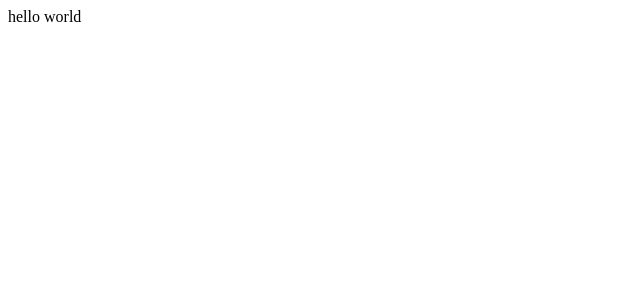
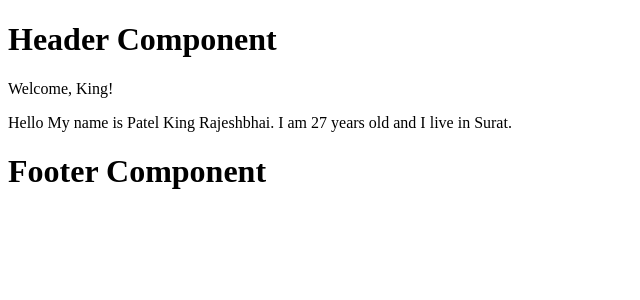
Before and after one commit to Patel-Kingkumar/React-Js, a React (Vite) app: page / in a window 1280 px wide. Shown: the top 300 px of the page, without its empty margins (0-640 px from the left). Built offline with nearby package versions, Linux system fonts and the light colour scheme.

Commit message:
use basic props

```diff
--- a/src/App.jsx
+++ b/src/App.jsx
@@ -1,10 +1,16 @@
+import Header from './assets/components/Header'
+import Footer from './assets/components/Footer'
 import './App.css'
 
 function App() {
-
+  const name = "Patel King Rajeshbhai"
+  const age = 27
+  const city = "Surat"
   return (
     <div>
-      hello world
+      <Header name="King"/>
+      Hello My name is { name }. I am { age } years old and I live in { city }.
+      <Footer />
     </div>
   )
 }
--- /dev/null
+++ b/src/assets/components/Footer.jsx
@@ -0,0 +1,9 @@
+function Footer() {
+    return (
+        <div>
+            <h1>Footer Component</h1>
+        </div>
+    )
+}
+
+export default Footer
--- /dev/null
+++ b/src/assets/components/Header.jsx
@@ -0,0 +1,10 @@
+function Header(props) {
+    return (
+        <div>
+            <h1>Header Component</h1>
+            <p>Welcome, {props.name}!</p>
+        </div>
+    )
+}
+
+export default Header
```
